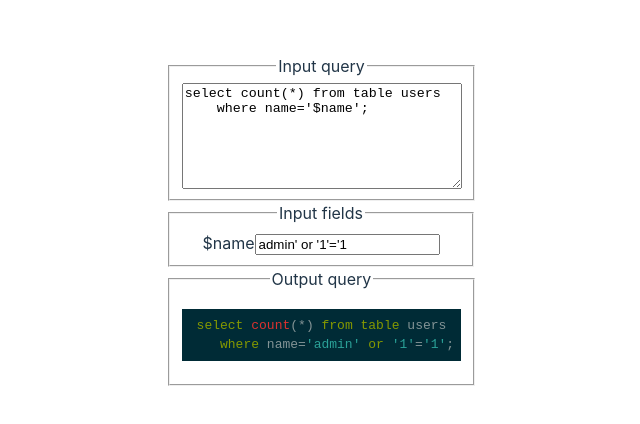
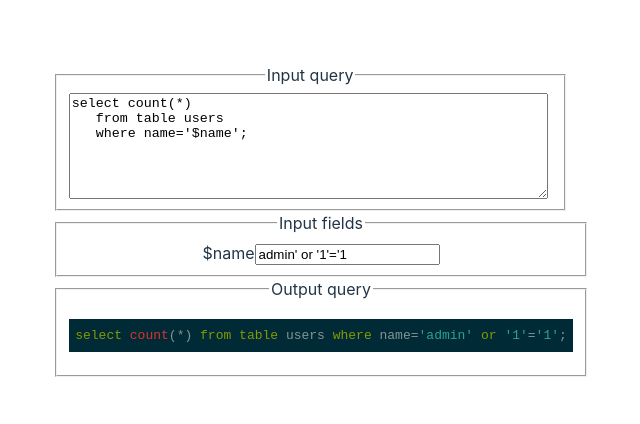
Before and after one commit to UweKrause/sqliv, a React (Vite) app: page / in a window 1280 px wide. Shown: the part 180-604 px from the top of the page, without its empty margins (319-959 px from the left). Built offline with nearby package versions, Linux system fonts and the light colour scheme.

Commit message:
set output as one line (might revert later)

```diff
--- a/src/App.tsx
+++ b/src/App.tsx
@@ -9,8 +9,9 @@ SyntaxHighlighter.registerLanguage('sql', sql);
 
 function App() {
     const inputQueryInitial =
-        "select count(*) from table users\n" +
-        "    where name='$name';"
+        "select count(*)\n" +
+        "   from table users\n" +
+        "   where name='$name';"
 
     const [inputQuery, setInputQuery] =
         useState(inputQueryInitial)
@@ -24,6 +25,8 @@ function App() {
     useEffect(() => {
             setOutputQuery(
                 inputQuery
+                    .trim()
+                    .replace(/\s+/g, ' ')
                     .replace("$name", inputUser)
             )
         }, [inputQuery, inputUser]
```
